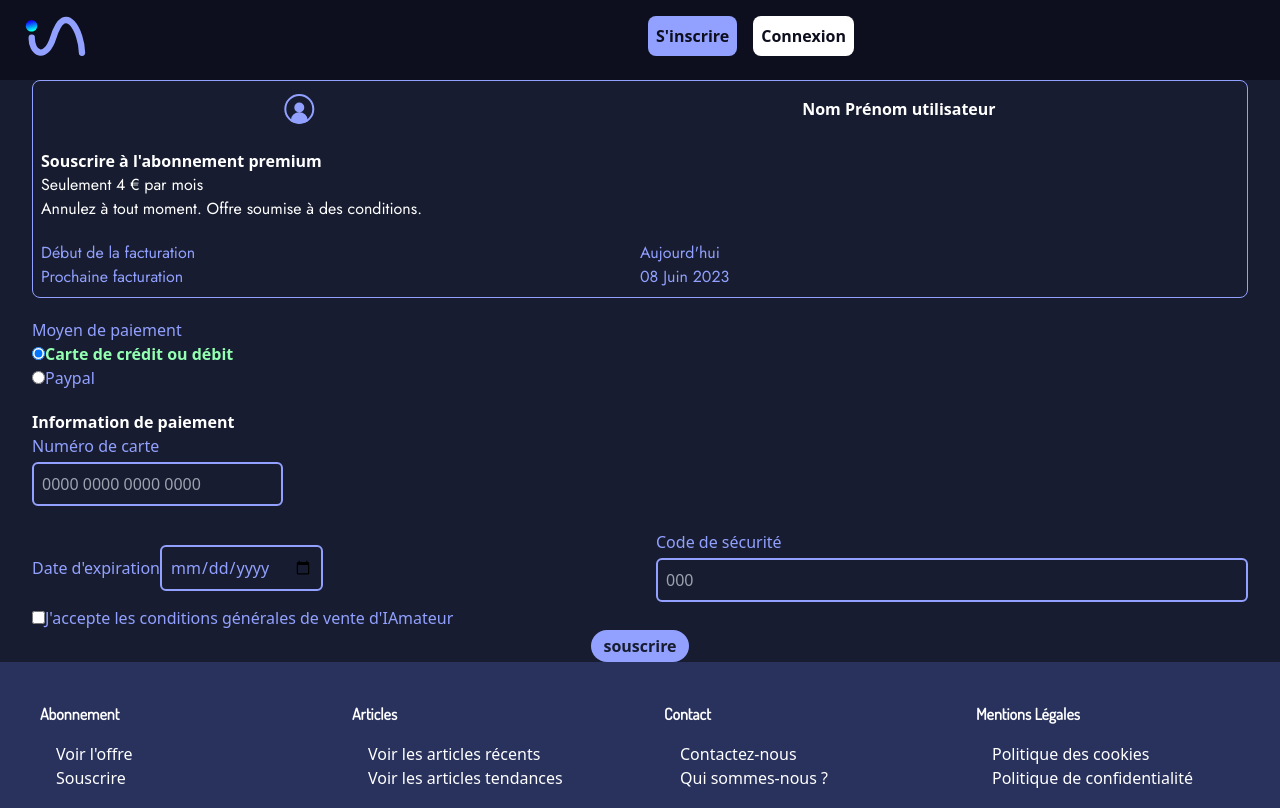
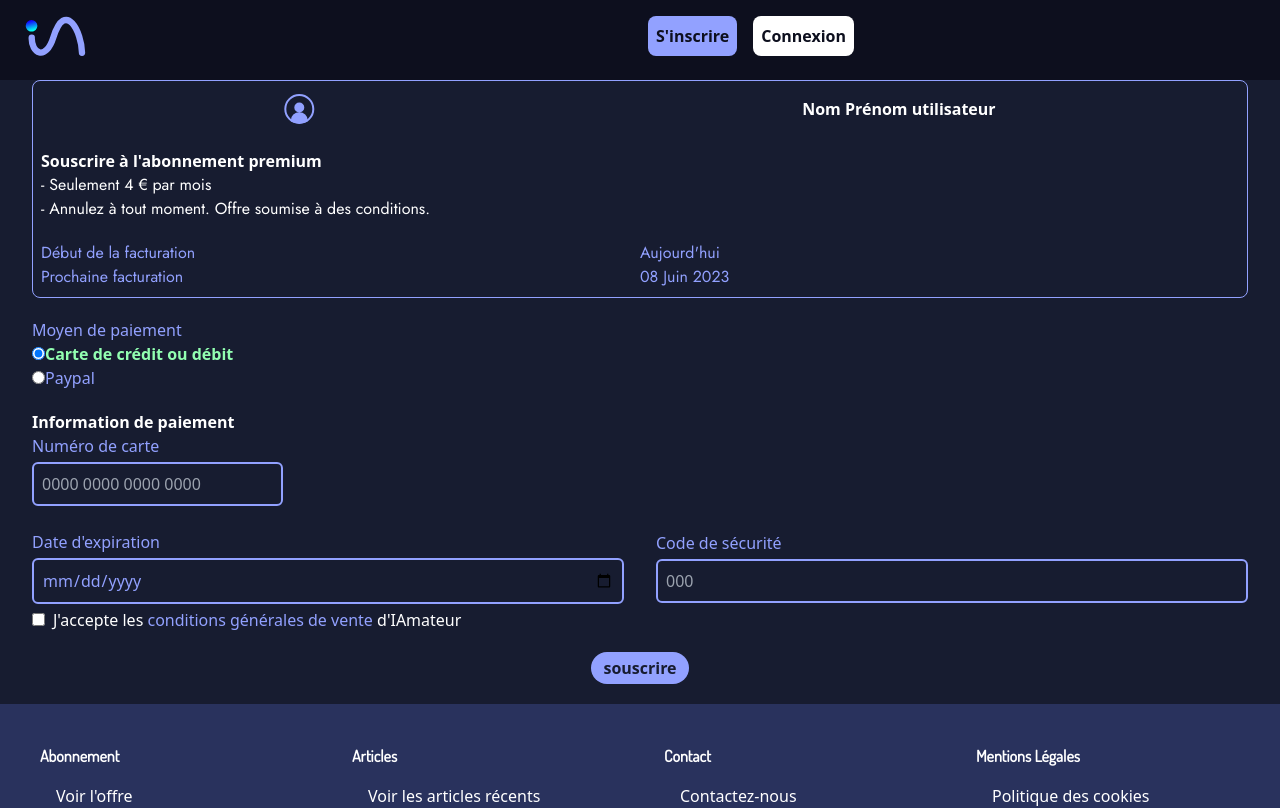
Before and after one commit to marionmura/ProjetS2_marion_yann_aline, a Vue app: page /Abonnement in a window 1280 px wide. Shown: the top 808 px of the page. Built offline with nearby package versions, Linux system fonts and the light colour scheme.

Commit message:
style page abonnement ok fail gradient

```diff
--- a/src/assets/css/style.css
+++ b/src/assets/css/style.css
@@ -16,6 +16,7 @@
       @apply font-jost;
     }
     /*faire une class pour les p txt blanc > mais mettre tout le site en fond noir avant*/
+
   }
 
   @layout components{
--- a/src/pages/Abonnement.vue
+++ b/src/pages/Abonnement.vue
@@ -7,14 +7,14 @@ import Usericon from '../components/icons/Usericon.vue'
     <main class="bg-grisbg text-white px-[2rem] ">
         <div class="border border-violet p-2 rounded-lg
         ">
-            <div class="flex flex-row justify-around items-center ">
+            <div class="flex flex-row justify-around  items-center ">
                 <Usericon class="h-[40px]"/>
                 <h2>Nom Prénom utilisateur</h2>
             </div>
             <h2 class="pt-5">Souscrire à l'abonnement premium</h2>
             <ul>
-                <li><p>Seulement 4 € par mois</p></li>
-                <li><p>Annulez à tout moment. Offre soumise à des conditions.</p></li>
+                <li><p>- Seulement 4 € par mois</p></li>
+                <li><p>- Annulez à tout moment. Offre soumise à des conditions.</p></li>
             </ul>
 
             <div class="text-violet grid grid-cols-2 pt-5">
@@ -52,12 +52,12 @@ import Usericon from '../components/icons/Usericon.vue'
             <div class="grid grid-cols-2 gap-8 items-center">
                 <div>
                     <label class="text-violet" width="50px">Date d'expiration</label>
-                <input  type="date" id="date" placeholder="MM/AA" required class="bg-grisbg border-2 rounded-md text-violet p-2 ml-0 m-1 focus:outline-none focus:ring-2 focus:ring-vert focus:border-0"  w-full >
+                 <input  type="date" id="date" placeholder="MM/AA" required class="bg-grisbg border-2 rounded-md text-violet p-2 ml-0 m-1 focus:outline-none focus:ring-2 focus:ring-vert focus:border-0 w-full"  >
                 </div>
 
                 <div>
                     <label class="text-violet" width="50px">Code de sécurité</label>
-                <input  type="texte" id="code" placeholder="000" required class="bg-grisbg border-2 rounded-md text-violet p-2 ml-0 my-1 focus:outline-none focus:ring-2 focus:ring-vert focus:border-0 w-full" >
+                    <input  type="texte" id="code" placeholder="000" required class="bg-grisbg border-2 rounded-md text-violet p-2 ml-0 my-1 focus:outline-none focus:ring-2 focus:ring-vert focus:border-0 w-full" >
                 </div>
 
 
@@ -66,10 +66,12 @@ import Usericon from '../components/icons/Usericon.vue'
         </div>
 
         <input  type="checkbox" id="date" required class="" >
-        <label class="text-violet" width="50px">J'accepte les conditions générales de vente d'IAmateur</label><p></p>
+        <label class="text-white px-2" width="50px">J'accepte les
+            <RouterLink to="/" class="text-violet">conditions générales de vente</RouterLink>
+            d'IAmateur</label>
         </form>
 
-        <div class="flex flex-row justify-around">
+        <div class="py-5 flex flex-row justify-around">
             <button class="bg-violet text-grisbg font-bold px-3 py-1 rounded-full ">souscrire</button>
         </div>
 
```
